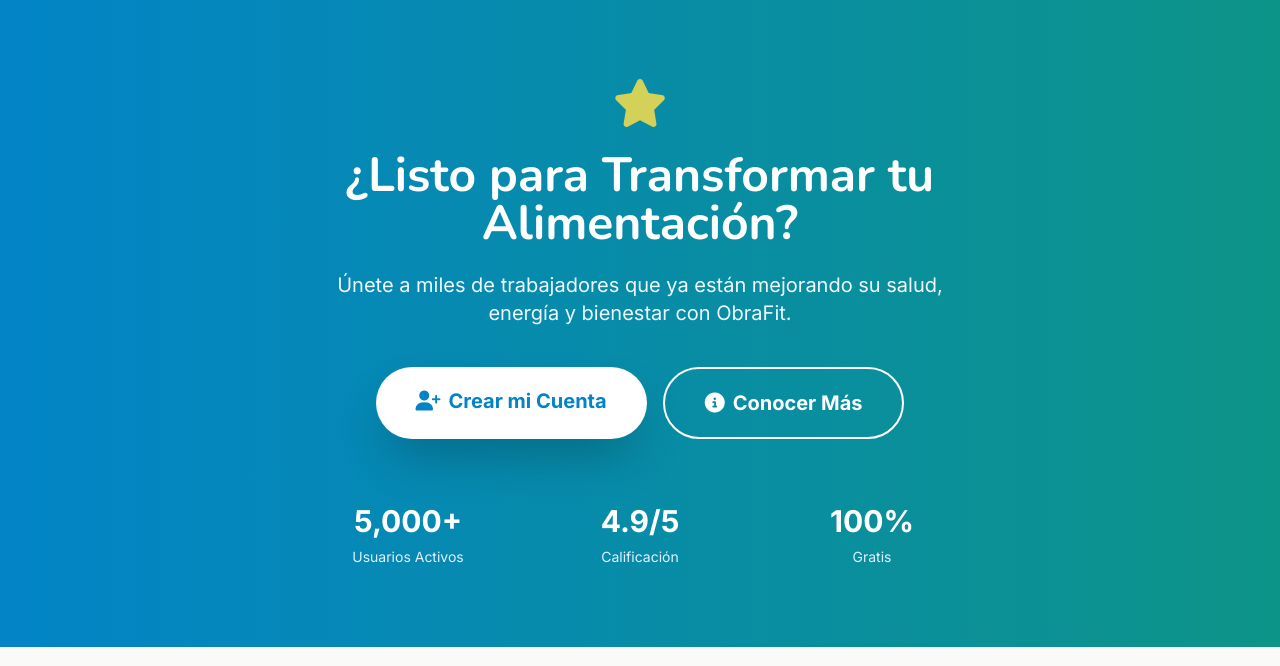
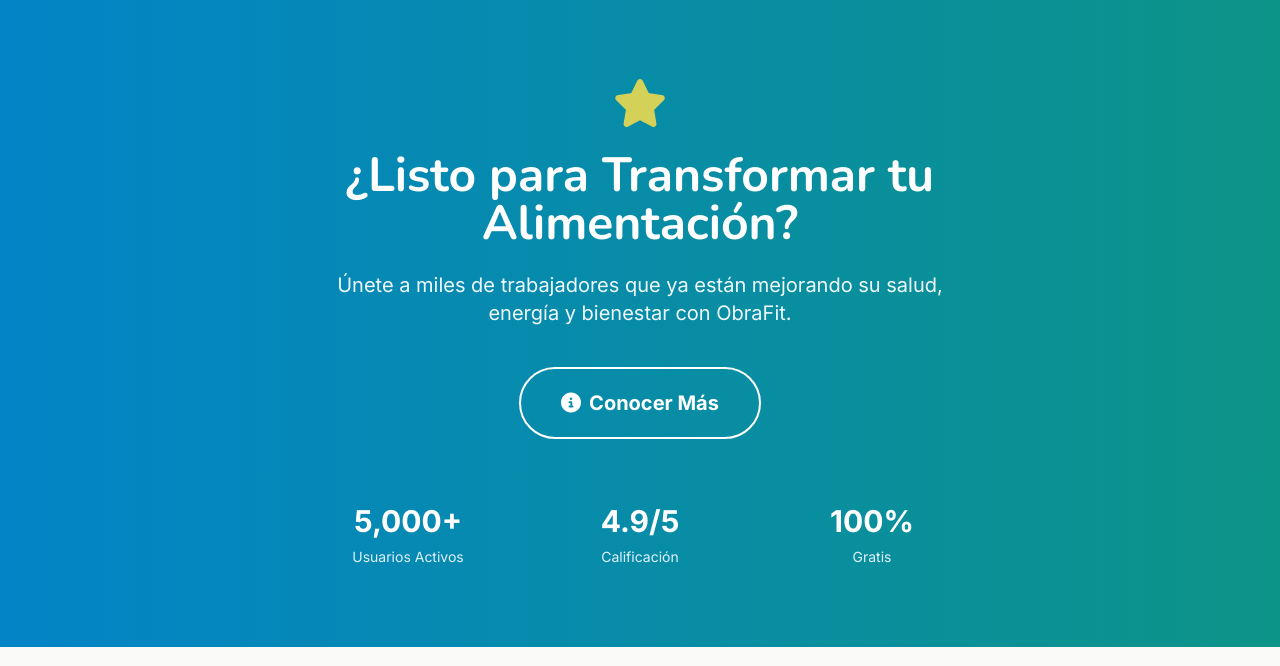
Before and after one commit to Nicolas-Lester/ObraFit, a Django app: page / in a window 1280 px wide. Shown: the part 2575-3241 px from the top of the page. Run offline with Django 5.2, Linux system fonts and the light colour scheme; some libraries are stand-ins or nearby versions.

Commit message:
develop: eliminacion de boton crear mi cuenta en el inicio de la pagina

```diff
--- a/templates/index.html
+++ b/templates/index.html
@@ -290,9 +290,6 @@
       Únete a miles de trabajadores que ya están mejorando su salud, energía y bienestar con ObraFit.
     </p>
     <div class="flex flex-col sm:flex-row gap-4 justify-center">
-      <a href="#" class="bg-white text-primary-600 px-10 py-5 rounded-full font-bold text-xl hover:bg-mint-50 transform hover:scale-105 transition-all duration-200 shadow-2xl">
-        <i class="fas fa-user-plus mr-2"></i>Crear mi Cuenta
-      </a>
       <a href="#" class="bg-transparent border-2 border-white text-white px-10 py-5 rounded-full font-bold text-xl hover:bg-white hover:text-primary-600 transition-all duration-200">
         <i class="fas fa-info-circle mr-2"></i>Conocer Más
       </a>
```
